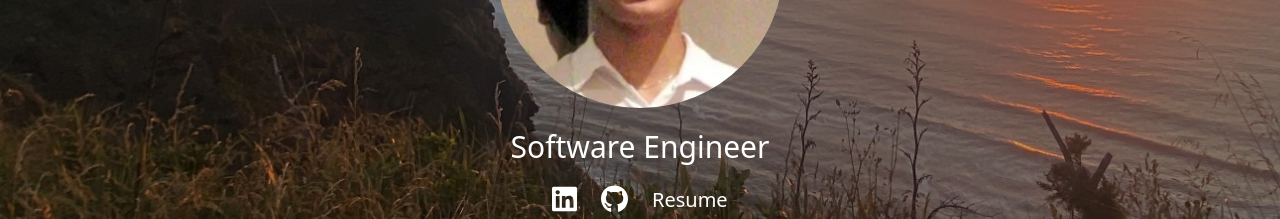
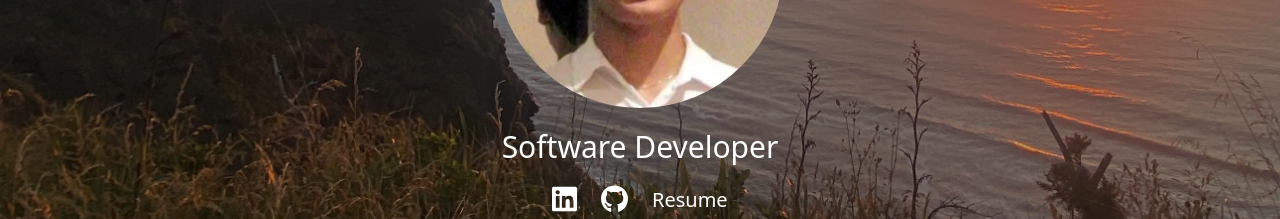
Before and after one commit to JakoNito/Personal-Website, a React (Create React App) app: page / in a window 1280 px wide. Shown: the part 1060-1279 px from the top of the page. Built offline with nearby package versions, Linux system fonts and the light colour scheme.

Commit message:
Change profile subtext

```diff
--- a/src/components/Profile.jsx
+++ b/src/components/Profile.jsx
@@ -7,7 +7,7 @@ function Profile() {
                 <div className="flex justify-center mt-20">
                     <img src='profile.jpg' alt='Profile' className='rounded-full pointer-events-none h-48 xs:sm:h-64 md:xl:h-72'></img>
                 </div>
-                <h3 className="font-medium mt-4">Software Engineer</h3>
+                <h3 className="font-medium mt-4">Software Developer</h3>
                 <SocialRow />
                 {/* Personal Statement */}
                 <div className="mx-[25%] text-[15px] sm:text-[16px] md:text-[17px] lg:text-lg text-left text-white">
```
